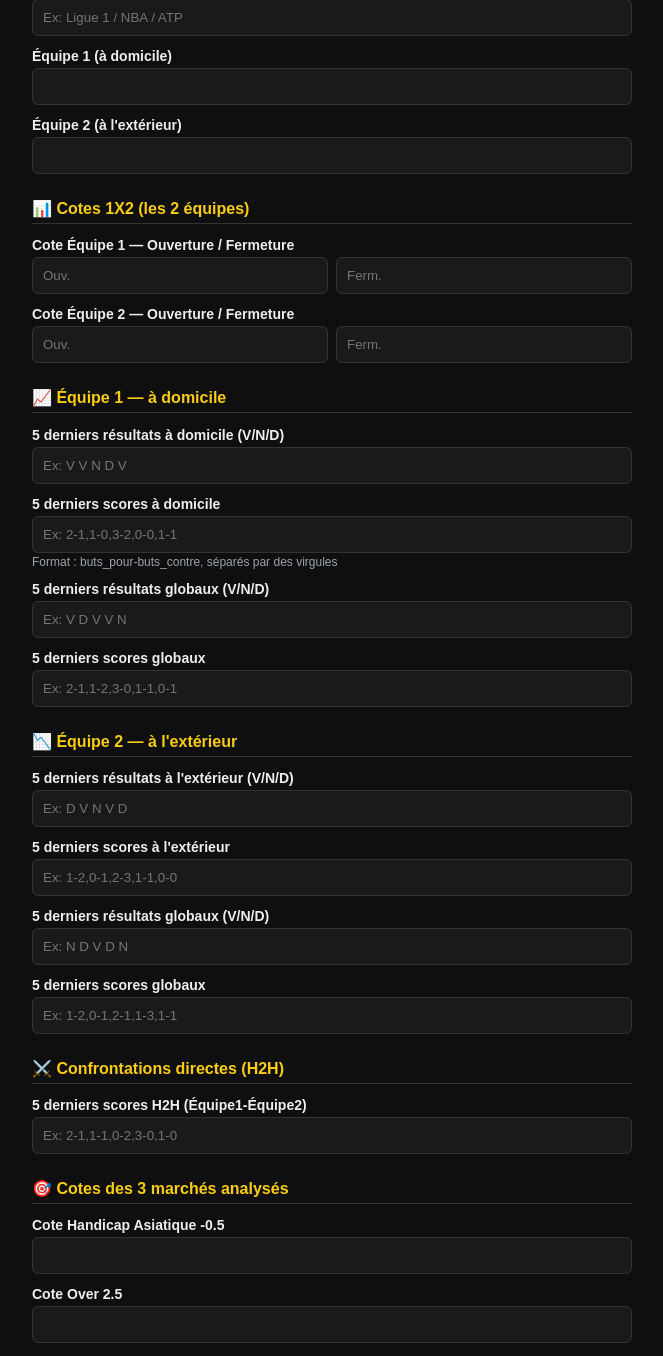
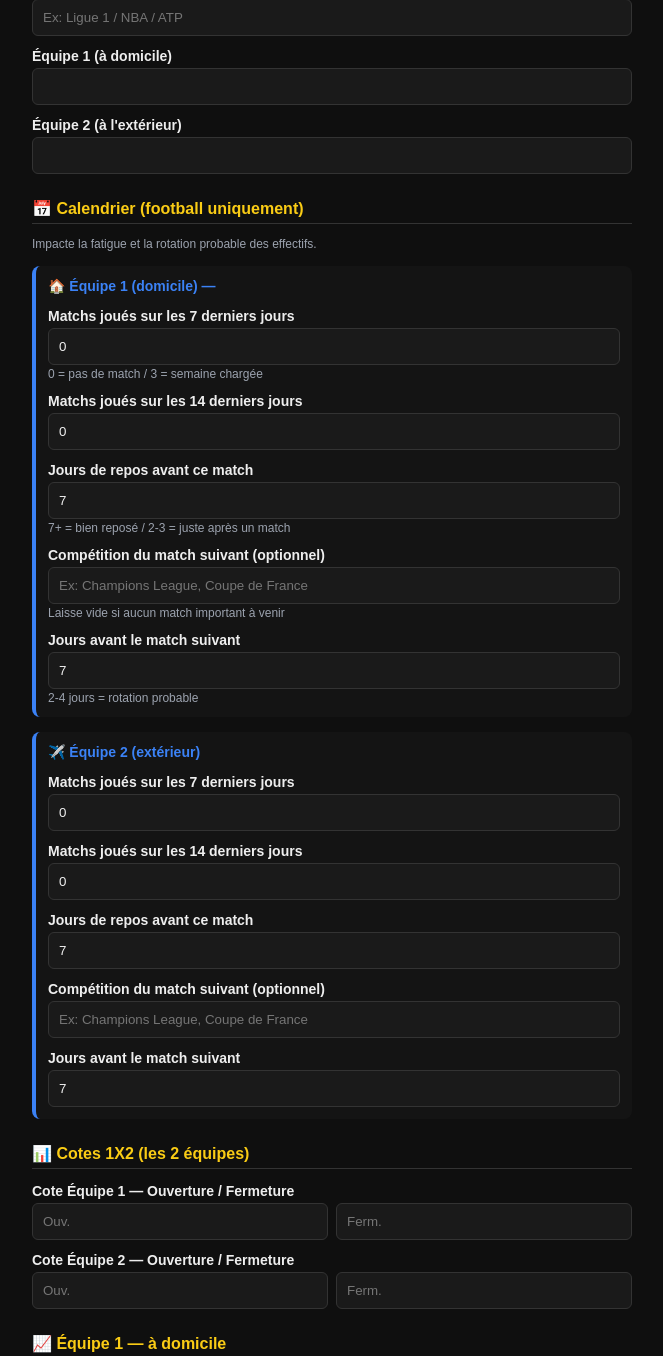
Before and after one commit to hamzypogba0610-pixel/qfte-bot-final, a FastAPI app: page / in a window 1280 px wide. Shown: the part 290-1646 px from the top of the page, without its empty margins (308-971 px from the left). Run offline with FastAPI, Linux system fonts and the light colour scheme.

Commit message:
Update index.html

```diff
--- a/templates/index.html
+++ b/templates/index.html
@@ -16,6 +16,8 @@
         .aide { color: #9ca3af; font-size: 12px; margin-top: 2px; font-weight: normal; }
         .row { display: flex; gap: 8px; }
         .row > div { flex: 1; }
+        .bloc-calendrier { background: #141414; padding: 12px; border-radius: 8px; margin-top: 15px; border-left: 4px solid #3b82f6; }
+        .bloc-calendrier h3 { color: #3b82f6; margin-top: 0; font-size: 14px; }
     </style>
 </head>
 <body>
@@ -66,6 +68,55 @@
 
             <label>Matchs joués sur les 14 derniers jours — Joueur 2</label>
             <input type="number" name="matchs_14j_j2" value="0" min="0" max="20">
+        </div>
+
+        <div id="bloc_calendrier" style="display: none;">
+            <h2>📅 Calendrier (football uniquement)</h2>
+            <div class="aide" style="margin-bottom: 10px;">
+                Impacte la fatigue et la rotation probable des effectifs.
+            </div>
+
+            <div class="bloc-calendrier">
+                <h3>🏠 Équipe 1 (domicile) — {{ 'Liverpool' if False }}</h3>
+
+                <label>Matchs joués sur les 7 derniers jours</label>
+                <input type="number" name="matchs_7j_dom" value="0" min="0" max="5">
+                <div class="aide">0 = pas de match / 3 = semaine chargée</div>
+
+                <label>Matchs joués sur les 14 derniers jours</label>
+                <input type="number" name="matchs_14j_dom" value="0" min="0" max="10">
+
+                <label>Jours de repos avant ce match</label>
+                <input type="number" name="jours_repos_dom" value="7" min="0" max="30">
+                <div class="aide">7+ = bien reposé / 2-3 = juste après un match</div>
+
+                <label>Compétition du match suivant (optionnel)</label>
+                <input type="text" name="competition_suivante_dom" placeholder="Ex: Champions League, Coupe de France">
+                <div class="aide">Laisse vide si aucun match important à venir</div>
+
+                <label>Jours avant le match suivant</label>
+                <input type="number" name="jours_avant_suivant_dom" value="7" min="0" max="30">
+                <div class="aide">2-4 jours = rotation probable</div>
+            </div>
+
+            <div class="bloc-calendrier">
+                <h3>✈️ Équipe 2 (extérieur)</h3>
+
+                <label>Matchs joués sur les 7 derniers jours</label>
+                <input type="number" name="matchs_7j_ext" value="0" min="0" max="5">
+
+                <label>Matchs joués sur les 14 derniers jours</label>
+                <input type="number" name="matchs_14j_ext" value="0" min="0" max="10">
+
+                <label>Jours de repos avant ce match</label>
+                <input type="number" name="jours_repos_ext" value="7" min="0" max="30">
+
+                <label>Compétition du match suivant (optionnel)</label>
+                <input type="text" name="competition_suivante_ext" placeholder="Ex: Champions League, Coupe de France">
+
+                <label>Jours avant le match suivant</label>
+                <input type="number" name="jours_avant_suivant_ext" value="7" min="0" max="30">
+            </div>
         </div>
 
         <h2>📊 Cotes 1X2 (les 2 équipes)</h2>
@@ -128,12 +179,14 @@
         <input type="number" name="volume" value="50000" required>
 
         <button type="submit">Analyser</button>
-    </form>
+                                                      </form>
+
 
     <script>
         const selectSport = document.getElementById("select_sport");
         const blocSurface = document.getElementById("bloc_surface");
         const blocFatigue = document.getElementById("bloc_fatigue");
+        const blocCalendrier = document.getElementById("bloc_calendrier");
 
         function majLabels() {
             const sport = selectSport.value;
@@ -160,6 +213,7 @@
             if (sport === "tennis") {
                 blocSurface.style.display = "block";
                 blocFatigue.style.display = "block";
+                blocCalendrier.style.display = "none";
                 eq1.textContent = "Joueur 1";
                 eq2.textContent = "Joueur 2";
                 c1.textContent = "Cote Joueur 1 — Ouverture / Fermeture";
@@ -182,6 +236,7 @@
             } else if (sport === "basket") {
                 blocSurface.style.display = "none";
                 blocFatigue.style.display = "none";
+                blocCalendrier.style.display = "none";
                 eq1.textContent = "Équipe 1 (à domicile)";
                 eq2.textContent = "Équipe 2 (à l'extérieur)";
                 c1.textContent = "Cote Équipe 1 — Ouverture / Fermeture";
@@ -204,6 +259,7 @@
             } else {
                 blocSurface.style.display = "none";
                 blocFatigue.style.display = "none";
+                blocCalendrier.style.display = "block";
                 eq1.textContent = "Équipe 1 (à domicile)";
                 eq2.textContent = "Équipe 2 (à l'extérieur)";
                 c1.textContent = "Cote Équipe 1 — Ouverture / Fermeture";
```
